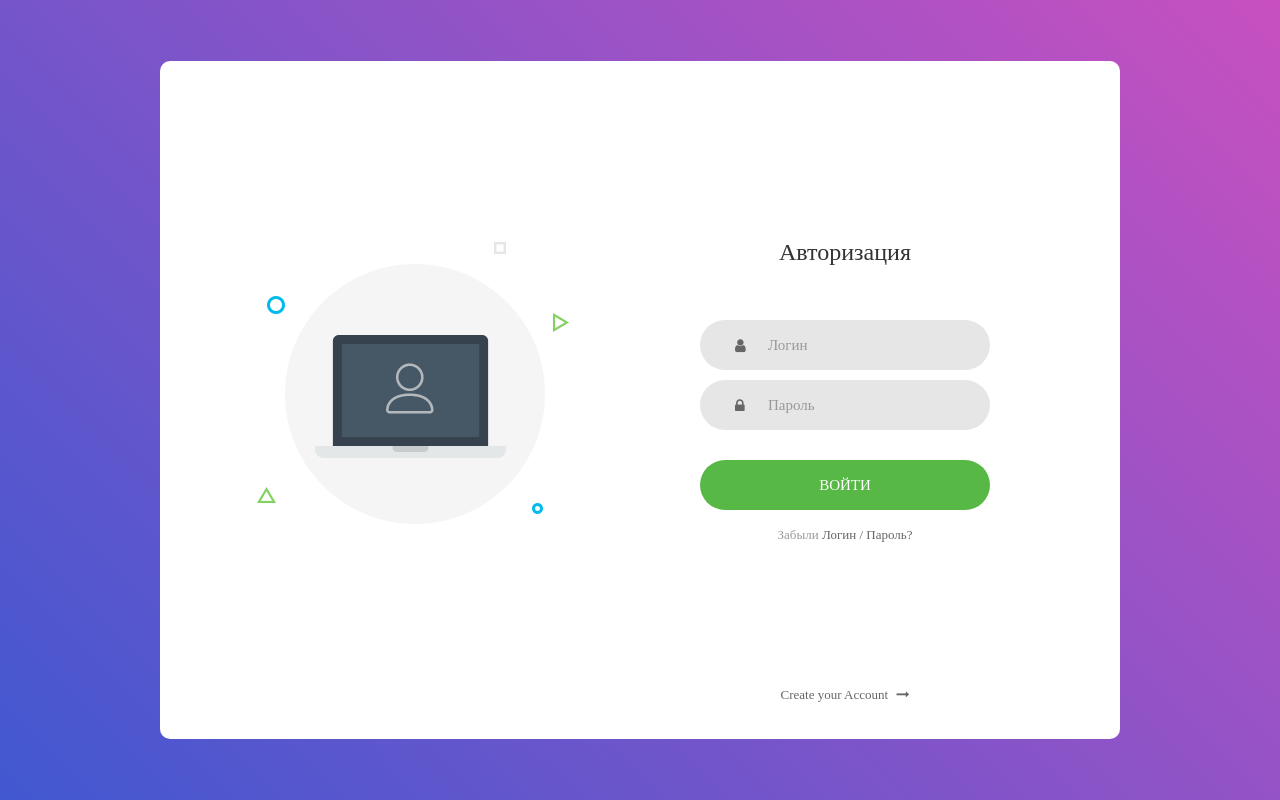
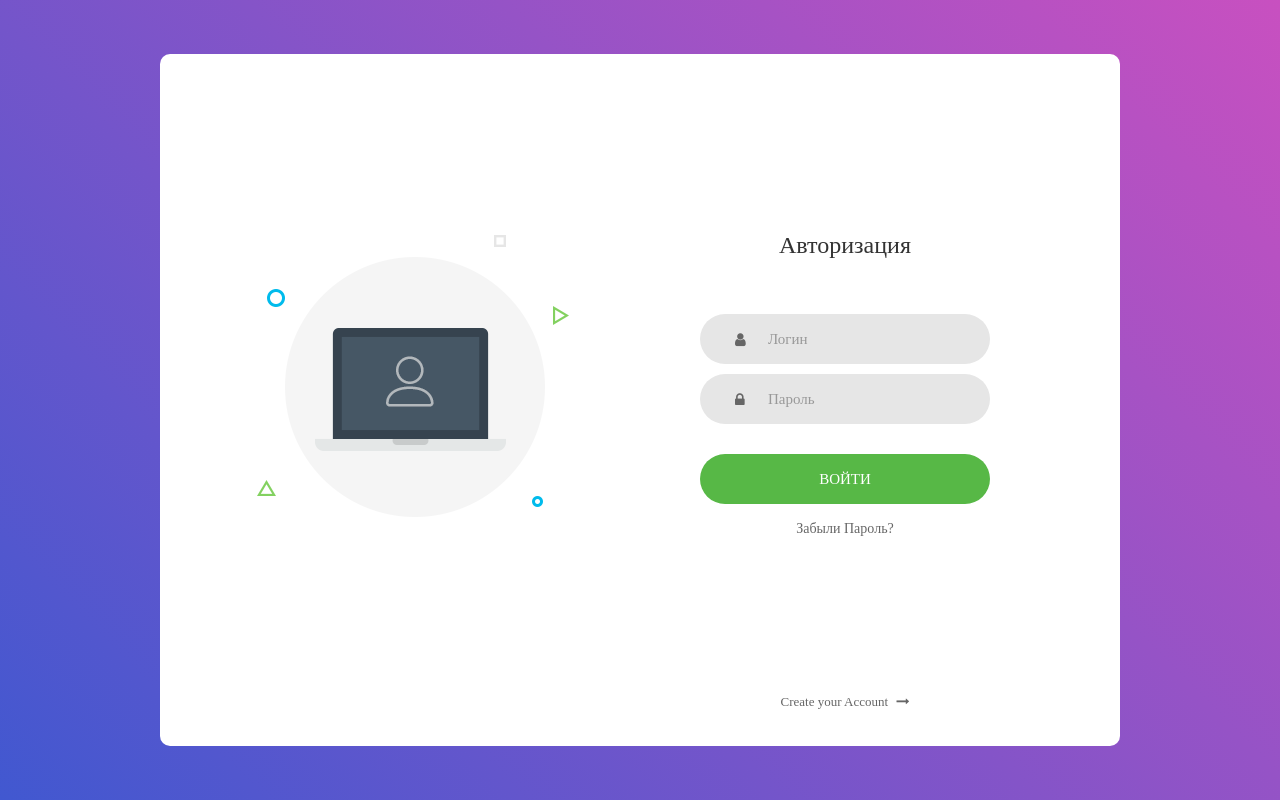
Before and after one commit to HENNESSYxie/NPR_web, a Django app: page /login/ in a window 1280 px wide. Run offline with Django 4.2, Linux system fonts and the light colour scheme; some libraries are stand-ins or nearby versions; some web fonts are replaced.

Commit message:
lil-fixes

```diff
--- a/NPR_web/authController/templates/authController/login.html
+++ b/NPR_web/authController/templates/authController/login.html
@@ -43,12 +43,15 @@
 					</div>
 
 					<div class="text-center p-t-12">
-						<span class="txt1">
-							Забыли
-						</span>
-						<a class="txt2" href="#">
-							Логин / Пароль?
+						<a class="txt5" href="#">
+							 Забыли Пароль?
 						</a>
+					</div>
+
+					<div class="text-center p-t-12">
+					<span class="txt4" style="font-weight: bold">
+						{{ error }}
+					</span>
 					</div>
 
 					<div class="text-center p-t-136">
--- a/NPR_web/authController/views.py
+++ b/NPR_web/authController/views.py
@@ -9,5 +9,5 @@ def login_p(request):
             login(request, user)
             return HttpResponse('Authenticated successfully')
         else:
-            return HttpResponse('Invalid login')
-    return render(request, 'authController/login.html')
+            return render(request, 'authController/login.html', {'error': 'Неверный логин/пароль!'})
+    return render(request, 'authController/login.html', {'error': ''})
```
